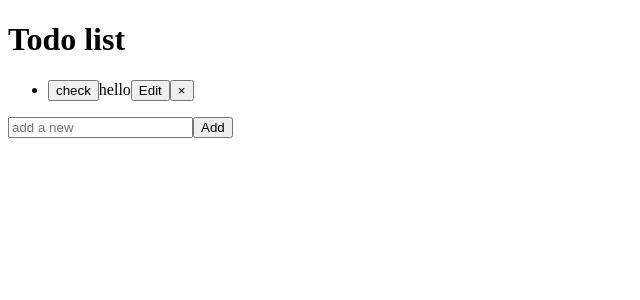
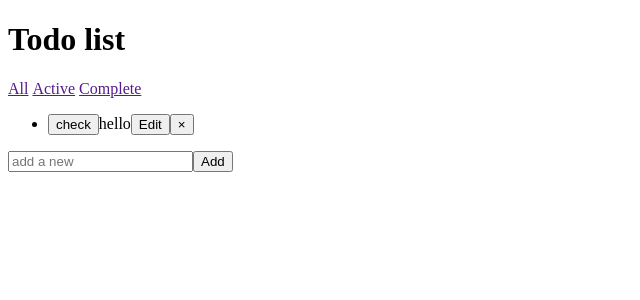
Before and after one commit to DzianisMakeichyk/todos, a React (Create React App) app: page / in a window 1280 px wide. Shown: the top 300 px of the page, without its empty margins (0-640 px from the left). Built offline with nearby package versions, Linux system fonts and the light colour scheme.

Commit message:
add filtering

```diff
--- a/src/App.js
+++ b/src/App.js
@@ -2,6 +2,7 @@ import React, { Component } from 'react';
 import TodoHeader from './components/TodoHeader'
 import TodoForm from './components/TodoForm'
 import TodoList from './components/TodoList'
+import TodoFilter from './components/TodoFilter'
 
 class App extends Component {
   constructor (props) {
@@ -23,7 +24,7 @@ class App extends Component {
     todoItems.push({
         index: this.state.todoItems.length,
         value: todoItem.newItemValue,
-        done: false,
+        done: true,
         editing: false
     });
 
@@ -65,6 +66,7 @@ class App extends Component {
     return (
       <div className="App">
         <TodoHeader />
+        <TodoFilter items={this.state.todoItems} />
 
         <TodoList items={this.state.todoItems}
                   removeItem={this.removeItem}
--- /dev/null
+++ b/src/components/TodoFilter/index.jsx
@@ -0,0 +1,42 @@
+import React from 'react';
+
+class TodoFilter extends React.Component {
+    constructor(props) {
+        super(props);
+        this.filterAll = this.filterAll.bind(this);
+        this.filterActive = this.filterActive.bind(this);
+        this.filterComplete = this.filterComplete.bind(this);
+    }
+
+    filterAll(e) {
+        e.preventDefault();
+    };
+
+    filterActive(e) {
+        e.preventDefault();
+        let todoItems = this.props.items.slice();
+
+        this.setState({
+            todoItems: this.props.items.filter(todoItem => todoItem.done !== 'false')
+        });
+
+        console.log(todoItems)
+    };
+
+    filterComplete(e) {
+        e.preventDefault();
+        //
+    }
+
+    render () {
+        return (
+            <div>
+                <a href="" onClick={this.filterAll}>All</a>&nbsp;
+                <a href="" onClick={this.filterActive}>Active</a>&nbsp;
+                <a href="" onClick={this.filterComplete}>Complete</a>
+            </div>
+        );
+    }
+}
+
+export default TodoFilter;
```
